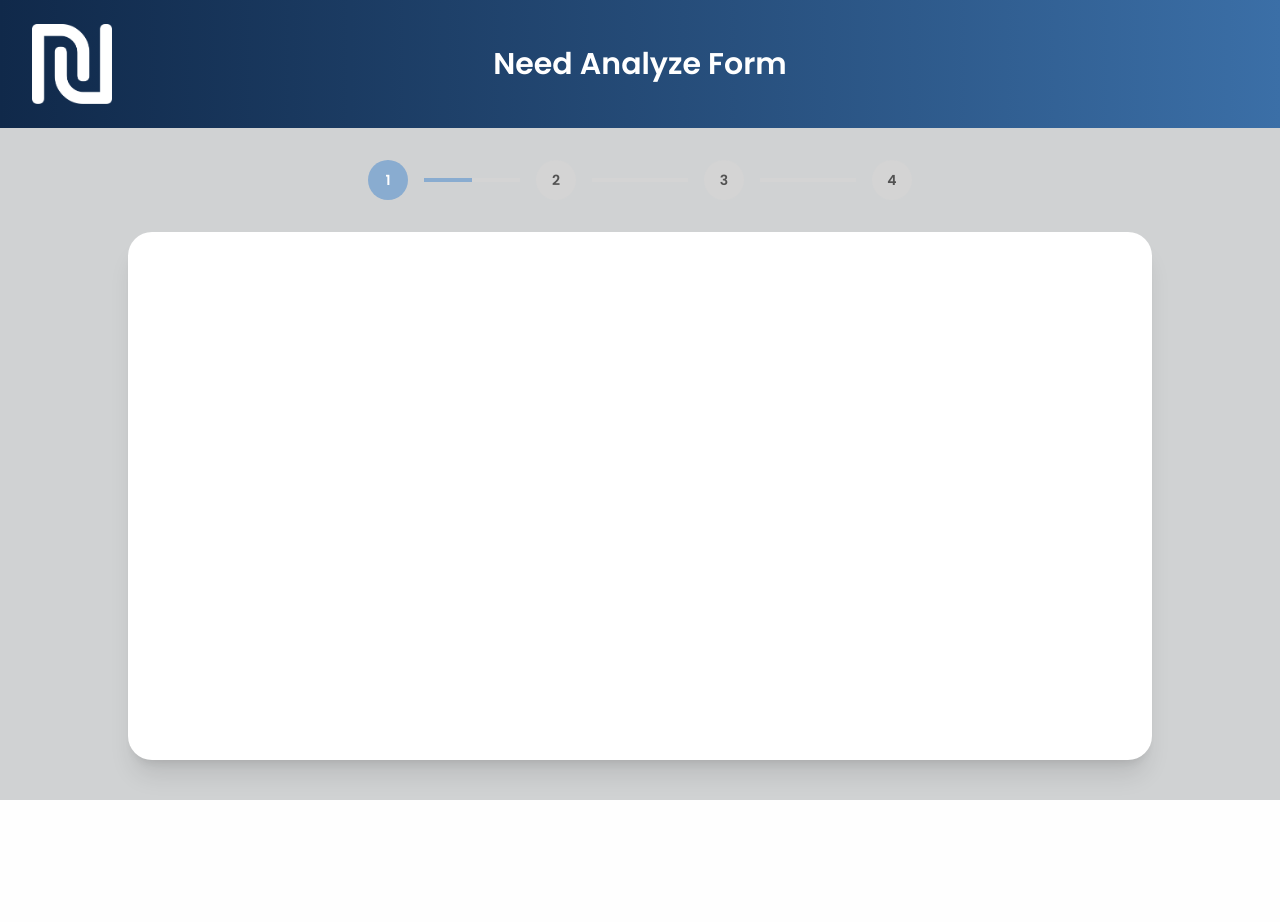
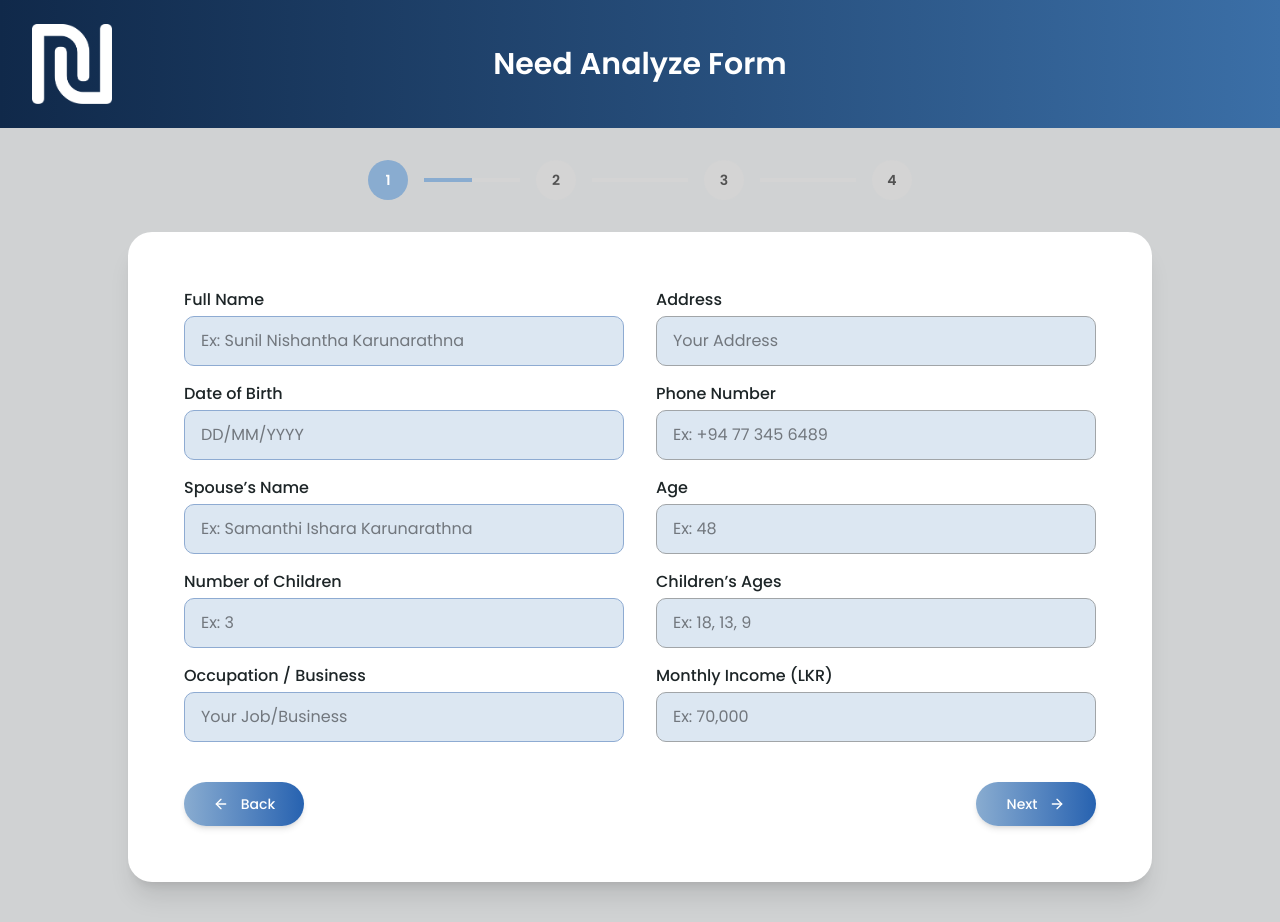
Before and after one commit to itswijay/Needalyze, a Next.js app: page /form/step1 in a window 1280 px wide. Before the commit the page ends 800 px from the top, so only its background shows below. Built offline with nearby package versions, Linux system fonts and the light colour scheme.

Commit message:
add right column input fields for personal info

```diff
--- a/src/app/form/step1/page.jsx
+++ b/src/app/form/step1/page.jsx
@@ -1,6 +1,7 @@
 "use client";
 import React from "react";
 import FormContainer from "@/components/FormContainer";
+import FormNavButton from "@/components/FormNavButton";
 import NeedAnalysisFormHeader from "@/components/NeedAnalysisFormHeader";
 import ProgressBar from "@/components/ProgressBar";
 
@@ -8,46 +9,105 @@ export default function Form1Page() {
   return (
     <main className="min-h-screen bg-gray-100 flex flex-col">
       <NeedAnalysisFormHeader />
+
       <ProgressBar currentStep={1} totalSteps={4} />
+
       <section className="flex-grow flex justify-center pb-10">
         <FormContainer>
           <form className="grid grid-cols-1 md:grid-cols-2 gap-8">
+
             <div className="flex flex-col space-y-4">
-              {/* Left Column Inputs */}
+              <div>
+                <label className="block text-gray-700 font-medium mb-1">
+                  Full Name
+                </label>
+                <input
+                  type="text"
+                  placeholder="Ex: Sunil Nishantha Karunarathna"
+                  className="border border-[#8EABD2] rounded-lg px-4 py-3 bg-[#DCE7F2] w-full focus:outline-none focus:ring-2 focus:ring-[#8EABD2]"
+                />
+              </div>
+
+              <div>
+                <label className="block text-gray-700 font-medium mb-1">
+                  Date of Birth
+                </label>
+                <input
+                  type="text"
+                  placeholder="DD/MM/YYYY"
+                  className="border border-[#8EABD2] rounded-lg px-4 py-3 bg-[#DCE7F2] w-full focus:outline-none focus:ring-2 focus:ring-[#8EABD2]"
+                />
+              </div>
+
+              <div>
+                <label className="block text-gray-700 font-medium mb-1">
+                  Spouse’s Name
+                </label>
+                <input
+                  type="text"
+                  placeholder="Ex: Samanthi Ishara Karunarathna"
+                  className="border border-[#8EABD2] rounded-lg px-4 py-3 bg-[#DCE7F2] w-full focus:outline-none focus:ring-2 focus:ring-[#8EABD2]"
+                />
+              </div>
+
+              <div>
+                <label className="block text-gray-700 font-medium mb-1">
+                  Number of Children
+                </label>
+                <input
+                  type="text"
+                  placeholder="Ex: 3"
+                  className="border border-[#8EABD2] rounded-lg px-4 py-3 bg-[#DCE7F2] w-full focus:outline-none focus:ring-2 focus:ring-[#8EABD2]"
+                />
+              </div>
+
+              <div>
+                <label className="block text-gray-700 font-medium mb-1">
+                  Occupation / Business
+                </label>
+                <input
+                  type="text"
+                  placeholder="Your Job/Business"
+                  className="border border-[#8EABD2] rounded-lg px-4 py-3 bg-[#DCE7F2] w-full focus:outline-none focus:ring-2 focus:ring-[#8EABD2]"
+                />
+              </div>
             </div>
+
             <div className="flex flex-col space-y-4">
-              {/* Right Column Inputs */}
-            </div>
+  <div>
+    <label className="block text-gray-700 font-medium mb-1">Address</label>
+    <input type="text" placeholder="Your Address" className="border rounded-lg px-4 py-3 bg-[#DCE7F2] w-full" />
+  </div>
+
+  <div>
+    <label className="block text-gray-700 font-medium mb-1">Phone Number</label>
+    <input type="text" placeholder="Ex: +94 77 345 6489" className="border rounded-lg px-4 py-3 bg-[#DCE7F2] w-full" />
+  </div>
+
+  <div>
+    <label className="block text-gray-700 font-medium mb-1">Age</label>
+    <input type="text" placeholder="Ex: 48" className="border rounded-lg px-4 py-3 bg-[#DCE7F2] w-full" />
+  </div>
+
+  <div>
+    <label className="block text-gray-700 font-medium mb-1">Children’s Ages</label>
+    <input type="text" placeholder="Ex: 18, 13, 9" className="border rounded-lg px-4 py-3 bg-[#DCE7F2] w-full" />
+  </div>
+
+  <div>
+    <label className="block text-gray-700 font-medium mb-1">Monthly Income (LKR)</label>
+    <input type="text" placeholder="Ex: 70,000" className="border rounded-lg px-4 py-3 bg-[#DCE7F2] w-full" />
+  </div>
+</div>
+
           </form>
+
+          <div className="flex justify-between mt-10">
+            <FormNavButton label="Back" type="prev" variant="gradient" />
+            <FormNavButton label="Next" type="next" variant="gradient" />
+          </div>
         </FormContainer>
       </section>
     </main>
   );
 }
-
-<div className="flex flex-col space-y-4">
-  <div>
-    <label className="block text-gray-700 font-medium mb-1">Full Name</label>
-    <input type="text" placeholder="Ex: Sunil Nishantha Karunarathna" className="border rounded-lg px-4 py-3 bg-[#DCE7F2] w-full" />
-  </div>
-
-  <div>
-    <label className="block text-gray-700 font-medium mb-1">Date of Birth</label>
-    <input type="text" placeholder="DD/MM/YYYY" className="border rounded-lg px-4 py-3 bg-[#DCE7F2] w-full" />
-  </div>
-
-  <div>
-    <label className="block text-gray-700 font-medium mb-1">Spouse’s Name</label>
-    <input type="text" placeholder="Ex: Samanthi Ishara Karunarathna" className="border rounded-lg px-4 py-3 bg-[#DCE7F2] w-full" />
-  </div>
-
-  <div>
-    <label className="block text-gray-700 font-medium mb-1">Number of Children</label>
-    <input type="text" placeholder="Ex: 3" className="border rounded-lg px-4 py-3 bg-[#DCE7F2] w-full" />
-  </div>
-
-  <div>
-    <label className="block text-gray-700 font-medium mb-1">Occupation / Business</label>
-    <input type="text" placeholder="Your Job/Business" className="border rounded-lg px-4 py-3 bg-[#DCE7F2] w-full" />
-  </div>
-</div>
```
